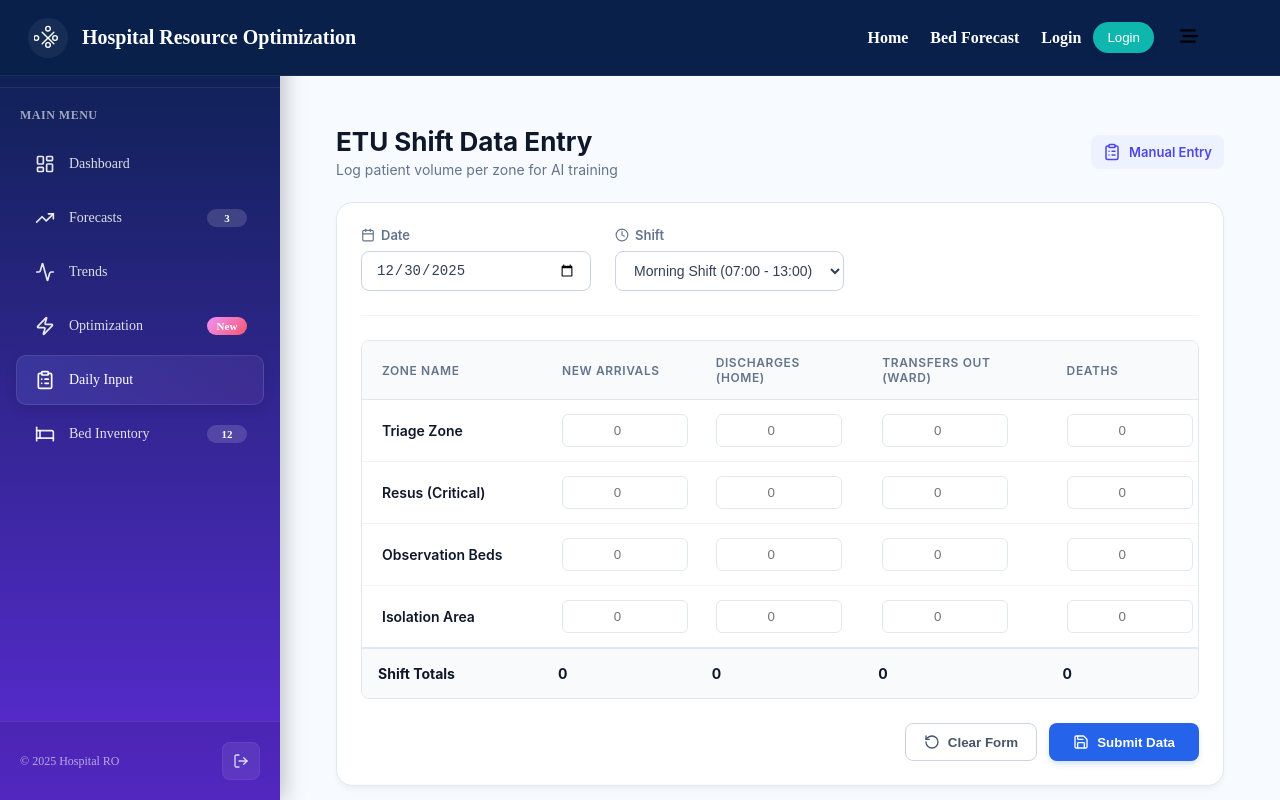
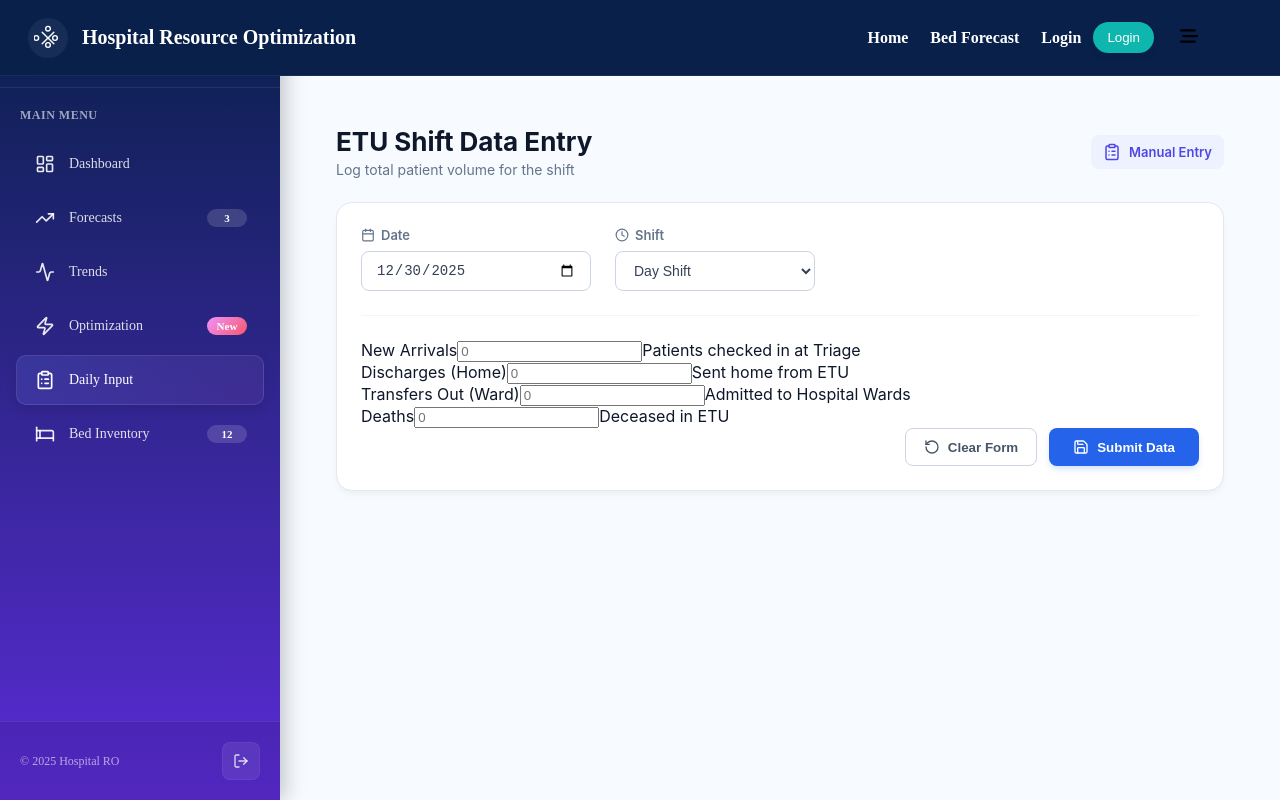
Before and after one commit to lochanajayasinghe/Hospital-Resource-Optimization-and-Demand-Forecasting-System, a React (Create React App) app in the folder frontend/: page /DailyInput in a window 1280 px wide. Shown: the top 800 px of the page. Built offline with nearby package versions, Linux system fonts and the light colour scheme.

Commit message:
Update DailyInput.jsx

```diff
--- a/frontend/src/components/Bed_demand_focasting/DailyInput.jsx
+++ b/frontend/src/components/Bed_demand_focasting/DailyInput.jsx
@@ -1,64 +1,38 @@
 import React, { useState } from 'react';
-import { ClipboardList, Calendar, Clock, Save, RotateCcw } from 'lucide-react'; // Ensure lucide-react is installed
+import { ClipboardList, Calendar, Clock, Save, RotateCcw } from 'lucide-react';
 import Layout from './Layout';
 import styles from './DailyInput.module.css';
-
-// ETU Pilot Zones
-const ETU_ZONES = [
-  'Triage Zone',
-  'Resus (Critical)',
-  'Observation Beds',
-  'Isolation Area'
-];
 
 const DailyInput = () => {
   // State for Date & Shift
   const [date, setDate] = useState(() => new Date().toISOString().slice(0, 10));
   const [shift, setShift] = useState('Morning Shift (07:00 - 13:00)');
 
-  // State for Data Rows (Added 'deaths' column)
-  const [rows, setRows] = useState(() =>
-    ETU_ZONES.map(() => ({
+  // State for Data (Single ETU Row)
+  const [data, setData] = useState({
     admissions: 0,
     discharges: 0,
-      transfersIn: 0,
     transfersOut: 0,
     deaths: 0
-    }))
-  );
+  });
 
-  // Helper to update a single cell
-  const updateCell = (index, field, value) => {
-    const next = [...rows];
+  // Helper to update fields
+  const updateField = (field, value) => {
     // Ensure non-negative numbers
     const numValue = Math.max(0, Number(value) || 0);
-    next[index] = { ...next[index], [field]: numValue };
-    setRows(next);
+    setData(prev => ({ ...prev, [field]: numValue }));
   };
 
-  // Auto-calculate Totals
-  const totals = rows.reduce((acc, r) => {
-    acc.admissions += r.admissions;
-    acc.discharges += r.discharges;
-    acc.transfersIn += r.transfersIn;
-    acc.transfersOut += r.transfersOut;
-    acc.deaths += r.deaths;
-    return acc;
-  }, { admissions: 0, discharges: 0, transfersIn: 0, transfersOut: 0, deaths: 0 });
-
   const handleClear = () => {
-    if(window.confirm("Are you sure you want to clear all data?")) {
-      setRows(ETU_ZONES.map(() => ({
-        admissions: 0, discharges: 0, transfersIn: 0, transfersOut: 0, deaths: 0
-      })));
+    if(window.confirm("Are you sure you want to clear the form?")) {
+      setData({ admissions: 0, discharges: 0, transfersOut: 0, deaths: 0 });
     }
   };
 
   const handleSubmit = (e) => {
     e.preventDefault();
-    // In a real app, this sends data to your backend
-    console.log('Submitting ETU Shift Data:', { date, shift, rows });
-    alert(`Data saved for ${shift} on ${date}.\nTotal Arrivals: ${totals.admissions}`);
+    console.log('Submitting ETU Shift Data:', { date, shift, data });
+    alert(`Data saved for ${shift} on ${date}.\nTotal Arrivals: ${data.admissions}`);
   };
 
   return (
@@ -69,7 +43,7 @@ const DailyInput = () => {
         <div className={styles.header}>
           <div>
             <h1 className={styles.title}>ETU Shift Data Entry</h1>
-            <p className={styles.subtitle}>Log patient volume per zone for AI training</p>
+            <p className={styles.subtitle}>Log total patient volume for the shift</p>
           </div>
           <div className={styles.badge}>
             <ClipboardList size={18} />
@@ -77,9 +51,9 @@ const DailyInput = () => {
           </div>
         </div>
 
-        <form onSubmit={handleSubmit} className={styles.formCard} aria-label="Daily census form">
+        <form onSubmit={handleSubmit} className={styles.formCard}>
 
-          {/* Controls Section (Date & Shift) */}
+          {/* Controls Section */}
           <div className={styles.controlsGrid}>
             <div className={styles.controlGroup}>
               <label className={styles.label} htmlFor="census-date">
@@ -104,78 +78,63 @@ const DailyInput = () => {
                 onChange={(e) => setShift(e.target.value)}
                 className={styles.select}
               >
-                <option>Morning Shift (07:00 - 13:00)</option>
-                <option>Evening Shift (13:00 - 19:00)</option>
-                <option>Night Shift (19:00 - 07:00)</option>
+                <option>Day Shift </option>
+                <option>Night Shift </option>
               </select>
             </div>
           </div>
 
-          {/* Data Table */}
-          <div className={styles.tableWrap}>
-            <table>
-              <thead>
-                <tr>
-                  <th>Zone Name</th>
-                  <th>New Arrivals</th>
-                  <th>Discharges (Home)</th>
-                  <th>Transfers Out (Ward)</th>
-                  <th>Deaths</th>
-                </tr>
-              </thead>
-              <tbody>
-                {ETU_ZONES.map((zone, i) => (
-                  <tr key={zone}>
-                    <td className={styles.wardName}>{zone}</td>
-                    <td>
+          {/* Data Entry Grid (Simplified) */}
+          <div className={styles.gridInput}>
+
+            <div className={styles.inputCard}>
+              <label>New Arrivals</label>
               <input
                 type="number"
-                        value={rows[i].admissions || ''}
-                        onChange={(e) => updateCell(i, 'admissions', e.target.value)}
-                        className={styles.numInput}
+                value={data.admissions || ''}
+                onChange={(e) => updateField('admissions', e.target.value)}
+                className={styles.bigInput}
                 placeholder="0"
               />
-                    </td>
-                    <td>
+              <span className={styles.helperText}>Patients checked in at Triage</span>
+            </div>
+
+            <div className={styles.inputCard}>
+              <label>Discharges (Home)</label>
               <input
                 type="number"
-                        value={rows[i].discharges || ''}
-                        onChange={(e) => updateCell(i, 'discharges', e.target.value)}
-                        className={styles.numInput}
+                value={data.discharges || ''}
+                onChange={(e) => updateField('discharges', e.target.value)}
+                className={styles.bigInput}
                 placeholder="0"
               />
-                    </td>
-                    <td>
+              <span className={styles.helperText}>Sent home from ETU</span>
+            </div>
+
+            <div className={styles.inputCard}>
+              <label>Transfers Out (Ward)</label>
               <input
                 type="number"
-                        value={rows[i].transfersOut || ''}
-                        onChange={(e) => updateCell(i, 'transfersOut', e.target.value)}
-                        className={styles.numInput}
+                value={data.transfersOut || ''}
+                onChange={(e) => updateField('transfersOut', e.target.value)}
+                className={styles.bigInput}
                 placeholder="0"
               />
-                    </td>
-                    <td>
+              <span className={styles.helperText}>Admitted to Hospital Wards</span>
+            </div>
+
+            <div className={styles.inputCard}>
+              <label className={styles.dangerLabel}>Deaths</label>
               <input
                 type="number"
-                        value={rows[i].deaths || ''}
-                        onChange={(e) => updateCell(i, 'deaths', e.target.value)}
-                        className={`${styles.numInput} ${styles.dangerInput}`}
+                value={data.deaths || ''}
+                onChange={(e) => updateField('deaths', e.target.value)}
+                className={`${styles.bigInput} ${styles.dangerInput}`}
                 placeholder="0"
               />
-                    </td>
-                  </tr>
-                ))}
-              </tbody>
-              <tfoot>
-                <tr className={styles.tfootRow}>
-                  <td>Shift Totals</td>
-                  <td>{totals.admissions}</td>
-                  <td>{totals.discharges}</td>
-                  <td>{totals.transfersOut}</td>
-                  <td>{totals.deaths}</td>
-                </tr>
-              </tfoot>
-            </table>
+              <span className={styles.helperText}>Deceased in ETU</span>
+            </div>
+
           </div>
 
           {/* Action Buttons */}
```
Lines whose indentation alone changed are shown as unchanged.
